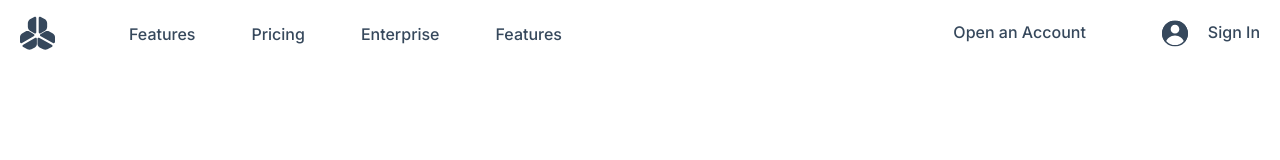
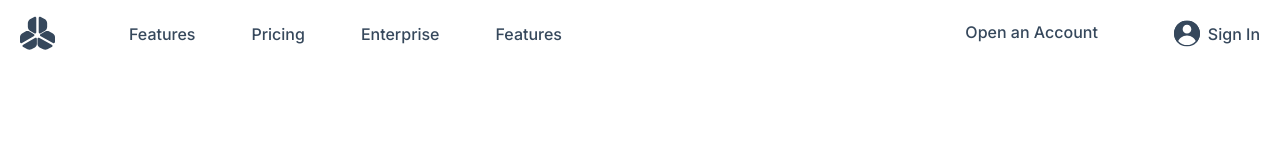
Before and after one commit to BakuEmilov/website, a Next.js app: page / in a window 1280 px wide. Shown: the top 160 px of the page. Built offline with nearby package versions, Linux system fonts and the light colour scheme.

Commit message:
slightly changed the margins

```diff
--- a/app/components/Navbar.tsx
+++ b/app/components/Navbar.tsx
@@ -30,10 +30,12 @@ const Navbar = () => {
           Open an Account
         </p>
 
+        <div className="flex items-center gap-x-2">
         <Image src={Profile} alt="Profile" />
         <span className="font-medium text-[#36485C] hidden lg:block">
           Sign In
         </span>
+        </div>
 
         <Image src={Menu} alt="Menu" className="lg:hidden" />
       </div>
```
